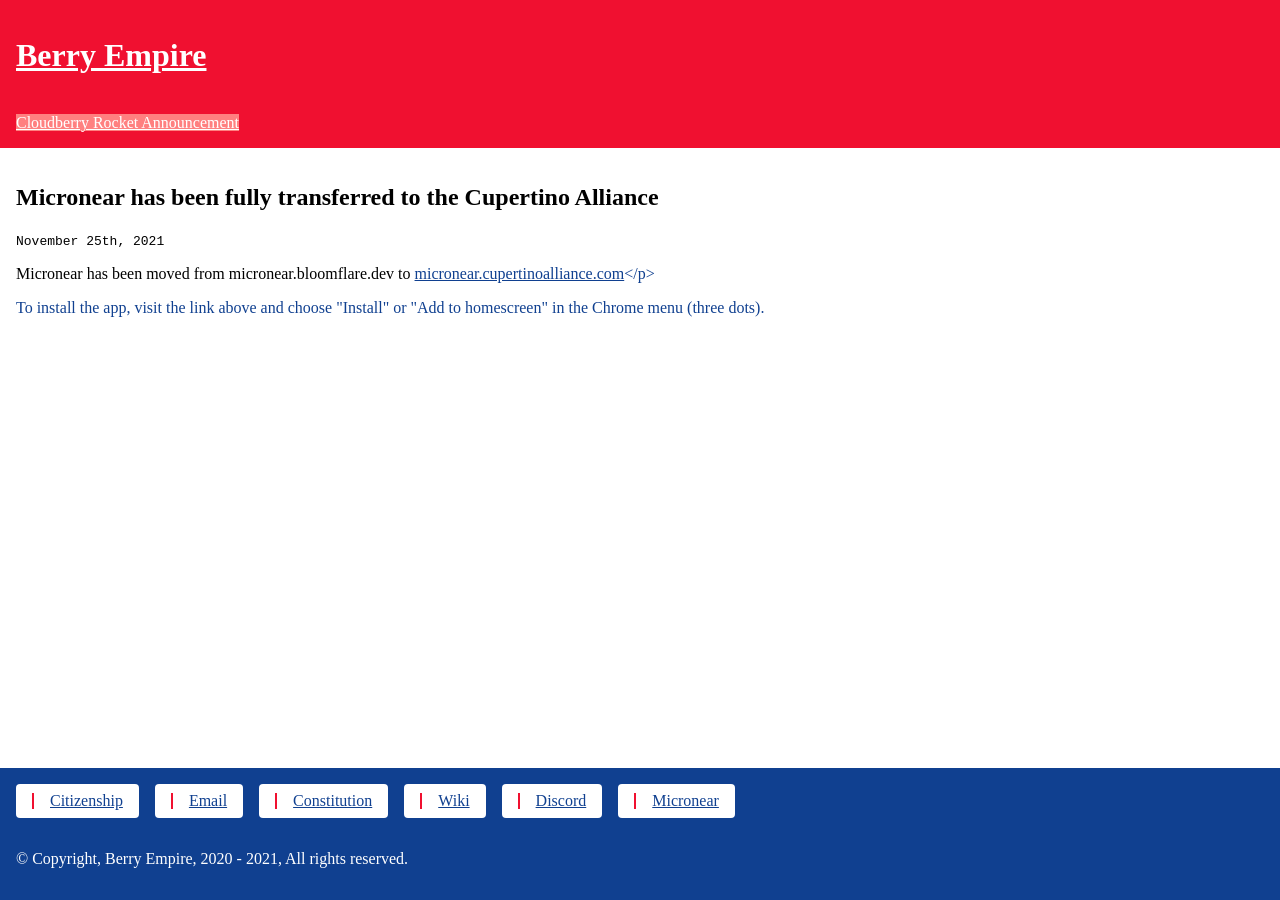
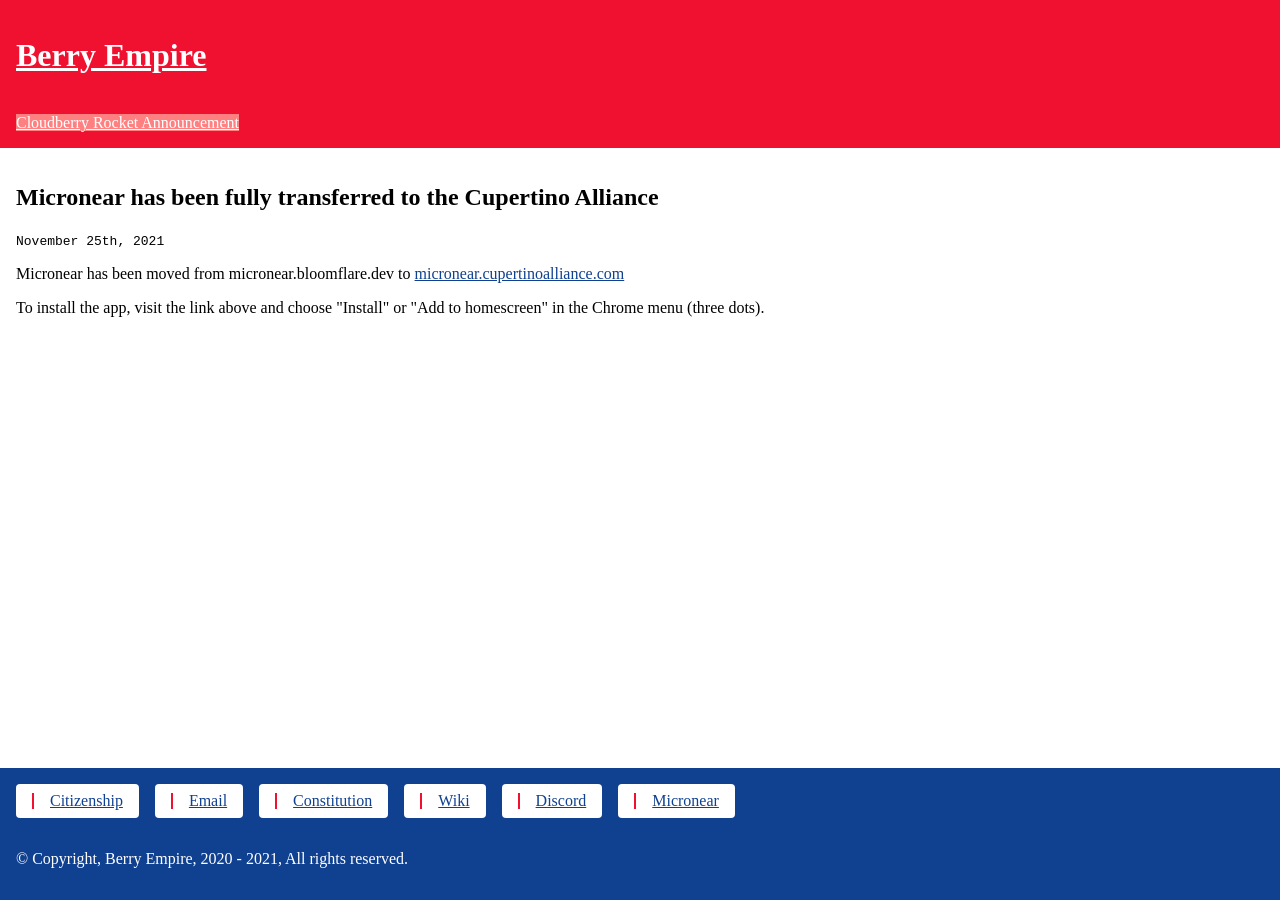
Before and after one commit to berryempire/berryempire.github.io, a Jekyll site: the page built from press/6/index.md, in a window 1280 px wide. Built offline with Jekyll 4.4.1, drawn with Linux system fonts in a browser that asks for light colours; our own code applies the rules of GitHub Pages for plain Markdown files.

```diff
--- a/press/6/index.md
+++ b/press/6/index.md
@@ -1,4 +1,4 @@
 ## Micronear has been fully transferred to the Cupertino Alliance
 <code>November 25th, 2021</code>
-<p>Micronear has been moved from micronear.bloomflare.dev to <a href="https://micronear.cupertinoalliance.com" target="_blank">micronear.cupertinoalliance.com<a></p>
+<p>Micronear has been moved from micronear.bloomflare.dev to <a href="https://micronear.cupertinoalliance.com" target="_blank">micronear.cupertinoalliance.com</a></p>
 <p>To install the app, visit the link above and choose "Install" or "Add to homescreen" in the Chrome menu (three dots).</p>
```
